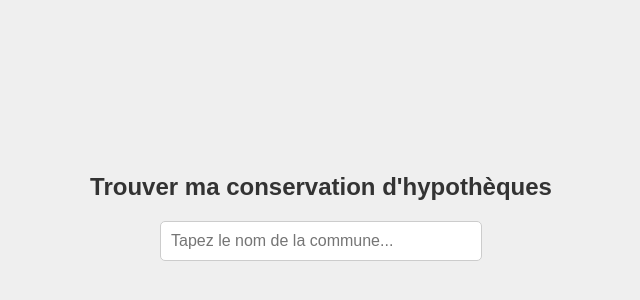
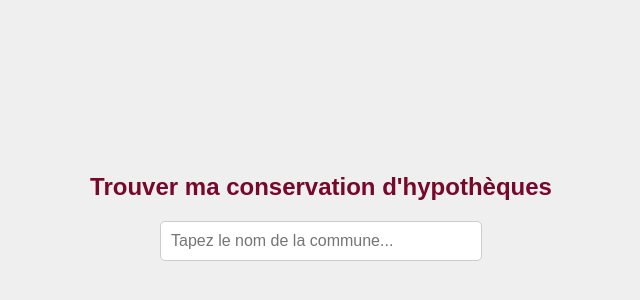
Before and after one commit to FRAD077/FRAD077.github.io, a plain HTML site: page index.html in a window 1280 px wide. Shown: the part 186-486 px from the top of the page, without its empty margins (319-959 px from the left). Drawn offline with Linux system fonts and the light colour scheme.

Commit message:
Update style.css

```diff
--- a/style.css
+++ b/style.css
@@ -15,7 +15,7 @@ body
 				font-size: 24px;
 				text-align: center;
 				margin-bottom: 20px;
-				color: #333;
+				color: #78082b;
 			}
 
 			.link-btn
```
